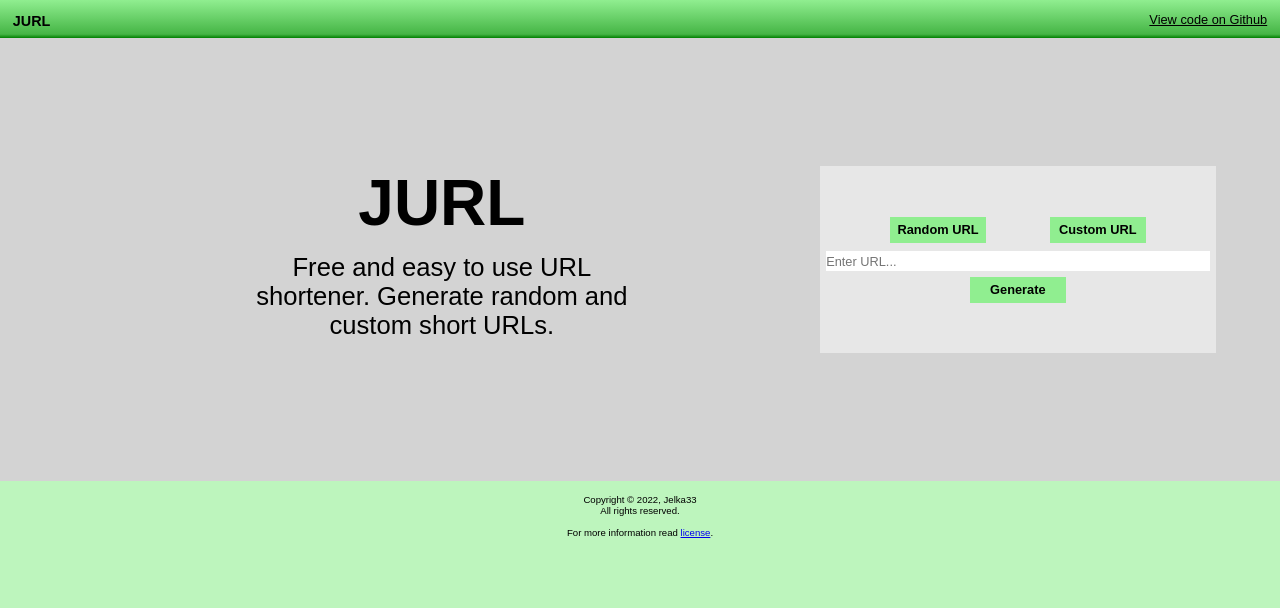
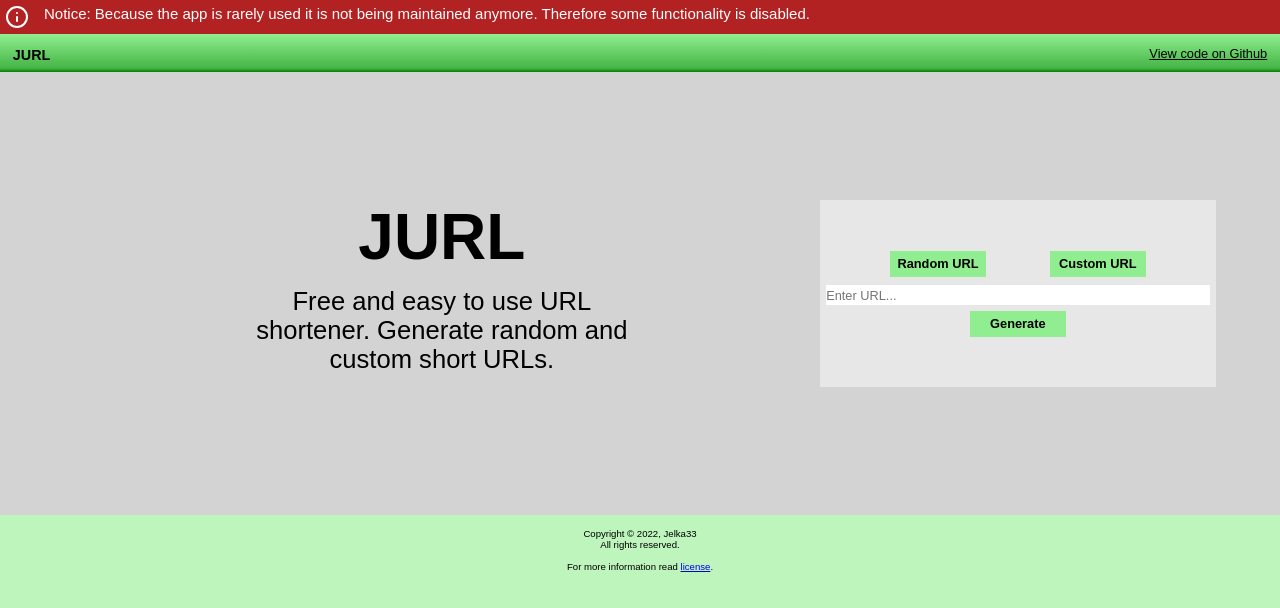
Before and after one commit to Jelka33/jurl, a plain HTML site: page webpage/index.html in a window 1280 px wide. Drawn offline with nearby package versions, Linux system fonts and the light colour scheme.

Commit message:
Added "not maintained anymore" notice

```diff
--- a/webpage/index.html
+++ b/webpage/index.html
@@ -31,6 +31,20 @@
                 margin: 0;
                 display: flex;
                 flex-direction: column;
+            }
+
+            .notice-bar {
+                background-color:firebrick;
+                padding: 5px;
+                display: flex;
+                column-gap: 15px;
+            }
+
+            .notice-txt {
+                color: white;
+                font-size: 15px;
+                padding: 0px;
+                margin: 0px;
             }
 
             .nav-bar {
@@ -206,6 +220,10 @@
         </style>
     </head>
     <body>
+        <div class="notice-bar">
+            <img src="info.svg" />
+            <p class="notice-txt">Notice: Because the app is rarely used it is not being maintained anymore. Therefore some functionality is disabled.</p>
+        </div>
         <div class="nav-bar">
             <p>JURL</p>
             <a href="https://github.com/Jelka33/jurl"><span>View code on Github</span></a>
```
Also changed, not shown: webpage/info.svg (added).
